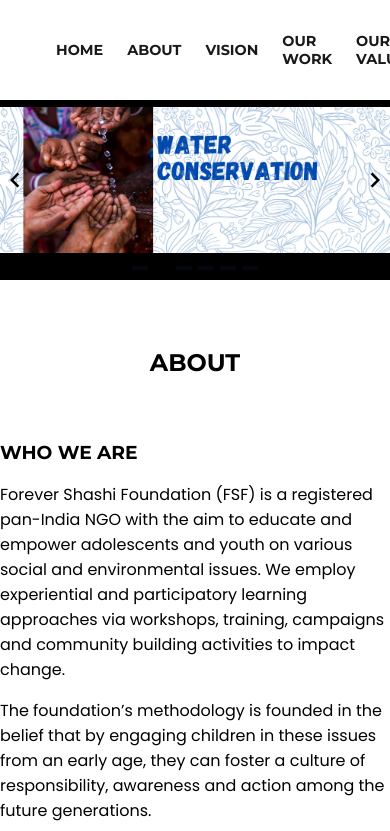
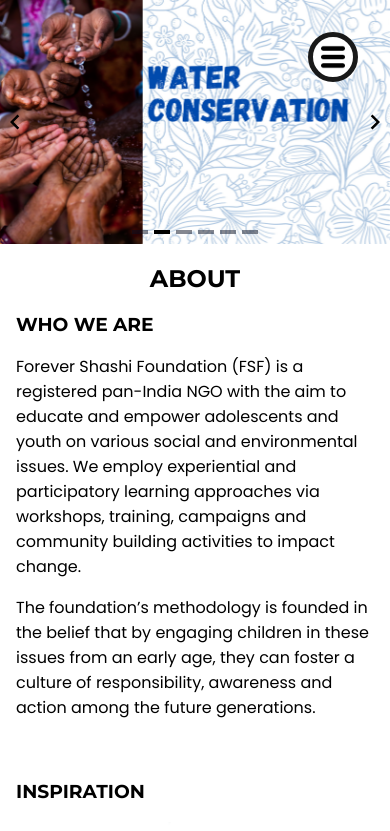
Before and after one commit to bhoomikhurana/forever-shashi, a Nuxt app: page / in a window 390 px wide. Shown: the top 831 px of the page. Built offline with nearby package versions, Linux system fonts and the light colour scheme.

Commit message:
made all components responsive

```diff
--- a/assets/style.scss
+++ b/assets/style.scss
@@ -12,6 +12,7 @@ body {
 .container {
   max-width: 65em;
   margin: 0 auto;
+  padding: 1em;
 }
 
 .heading {
--- a/components/AboutComp.vue
+++ b/components/AboutComp.vue
@@ -3,7 +3,6 @@
     <div class="heading">
       <h2>about</h2>
     </div>
-    <br />
     <div class="who-we-are">
       <div class="subheading">
         <h3>who we are</h3>
@@ -91,7 +90,6 @@
 #about {
   padding-top: 3em;
 }
-
 .text-and-image {
   display: flex;
   justify-content: space-between;
@@ -110,4 +108,20 @@
     }
   }
 }
+
+@media (max-width: 35em) {
+  #about {
+    padding-top: 0;
+  }
+
+  .text-and-image {
+    flex-direction: column-reverse;
+    justify-content: flex-start;
+    align-items: center;
+
+    .image {
+      width: 50%;
+    }
+  }
+}
 </style>
--- a/components/HeroComp.vue
+++ b/components/HeroComp.vue
@@ -76,4 +76,27 @@ import { Carousel, Navigation, Pagination, Slide } from "vue3-carousel";
   box-sizing: content-box;
   border: 5px solid white;
 }
+
+@media (max-width: 35em) {
+  #hero {
+    padding-top: 0;
+  }
+
+  .carousel__item {
+    min-height: 200px;
+    width: 100%;
+    background-color: var(--vc-clr-primary);
+    color: var(--vc-clr-white);
+    font-size: 20px;
+    display: flex;
+    justify-content: center;
+    align-items: center;
+
+    img {
+      object-fit: cover;
+      aspect-ratio: 16/10;
+      width: 100%;
+    }
+  }
+}
 </style>
--- a/components/JoinUsComp.vue
+++ b/components/JoinUsComp.vue
@@ -24,4 +24,10 @@
 #join-us {
   padding-top: 3em;
 }
+
+@media (max-width: 35em) {
+  #join-us {
+    padding-top: 0;
+  }
+}
 </style>
--- a/components/NavComp.vue
+++ b/components/NavComp.vue
@@ -1,27 +1,37 @@
 <template>
   <div>
     <nav>
-      <div class="navbar container">
+      <div class="navbar container" :class="showMenu ? 'show-mobile-menu' : ''">
         <div class="logo">
           <img src="~/assets/forever-shashi-logo.png" alt="" />
         </div>
         <div>
           <ul>
-            <a href="#hero"><li>Home</li></a>
-            <a href="#about"><li>About</li></a>
-            <a href="#vision"><li>Vision</li></a>
-            <a href="#our-work"><li>Our Work</li></a>
-            <a href="#values"><li>Our Values</li></a>
-            <a href="#join-us"><li>Join Us</li></a>
-            <a href="#contact-us"><li>Contact Us</li></a>
+            <a @click="toggleMenu" href="#hero"><li>Home</li></a>
+            <a @click="toggleMenu" href="#about"><li>About</li></a>
+            <a @click="toggleMenu" href="#vision"><li>Vision</li></a>
+            <a @click="toggleMenu" href="#our-work"><li>Our Work</li></a>
+            <a @click="toggleMenu" href="#values"><li>Our Values</li></a>
+            <a @click="toggleMenu" href="#join-us"><li>Join Us</li></a>
+            <a @click="toggleMenu" href="#contact-us"><li>Contact Us</li></a>
           </ul>
         </div>
+      </div>
+      <div class="mobile-menu-button" @click="toggleMenu">
+        <img src="~/assets/menu-black.png" alt="" />
       </div>
     </nav>
   </div>
 </template>
 
-<script setup></script>
+<script setup>
+let showMenu = ref(false);
+
+function toggleMenu() {
+  showMenu.value = !showMenu.value;
+  console.log(showMenu.value);
+}
+</script>
 
 <style lang="scss" scoped>
 nav {
@@ -64,4 +74,54 @@ nav {
     }
   }
 }
+.mobile-menu-button {
+  display: none;
+}
+
+@media (max-width: 35em) {
+  .navbar {
+    width: 100vw;
+    height: 100vh;
+    flex-direction: column;
+    justify-content: center;
+    align-items: center;
+    gap: 2em;
+    position: fixed;
+    background-color: white;
+    left: -110vw;
+    transition: all 0.2s ease-in;
+
+    ul {
+      flex-direction: column;
+      justify-self: center;
+      align-items: center;
+      padding: 0;
+      gap: 2em;
+      a {
+        font-size: 1.2rem;
+      }
+    }
+  }
+  .mobile-menu-button {
+    display: block;
+    position: fixed;
+    top: 2em;
+    right: 2em;
+    width: 1.5em;
+    height: 1.5em;
+    border-radius: 50%;
+    border: 5px solid #191919;
+    background-color: white;
+    padding: 0.5em;
+
+    img {
+      width: 100%;
+      object-fit: contain;
+    }
+  }
+
+  .show-mobile-menu {
+    left: 0;
+  }
+}
 </style>
--- a/components/OurWorkComp.vue
+++ b/components/OurWorkComp.vue
@@ -115,4 +115,14 @@
     text-transform: uppercase;
   }
 }
+
+@media (max-width: 35em) {
+  #our-work {
+    padding-top: 0;
+  }
+
+  .areas-of-work {
+    justify-content: space-around;
+  }
+}
 </style>
--- a/components/VisionComp.vue
+++ b/components/VisionComp.vue
@@ -128,4 +128,10 @@
 #vision {
   padding-top: 3em;
 }
+
+@media (max-width: 35em) {
+  #vision {
+    padding-top: 0;
+  }
+}
 </style>
```
